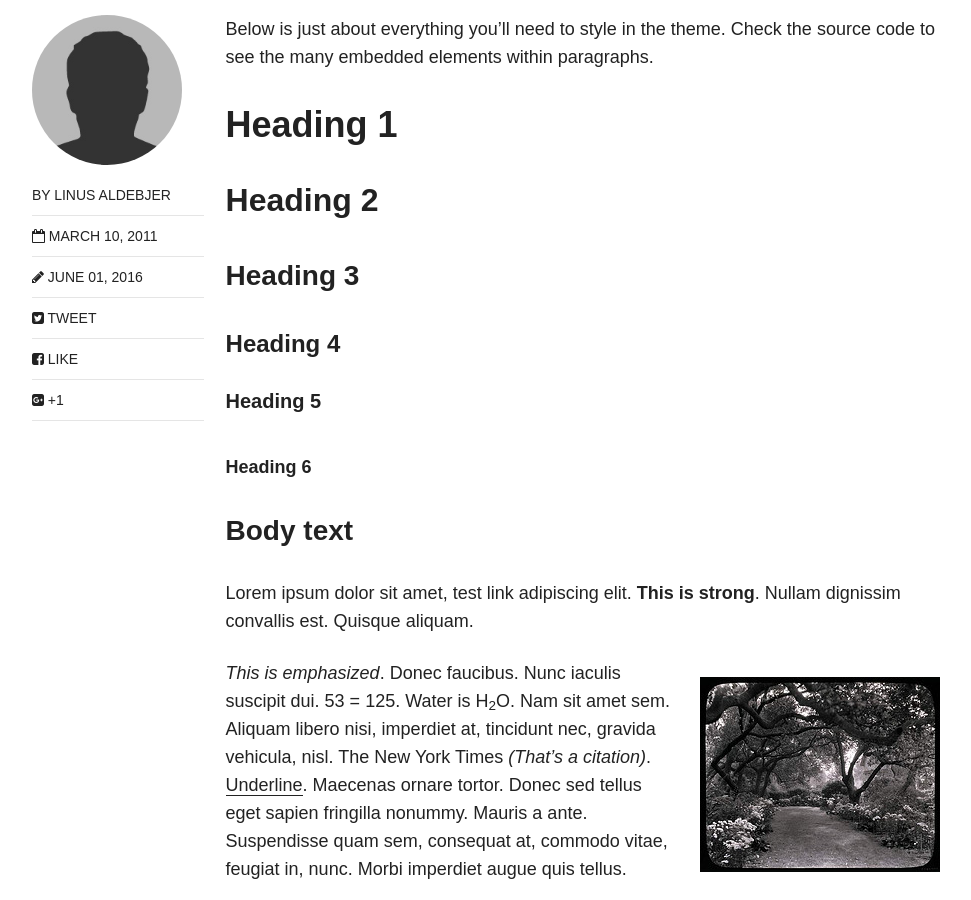
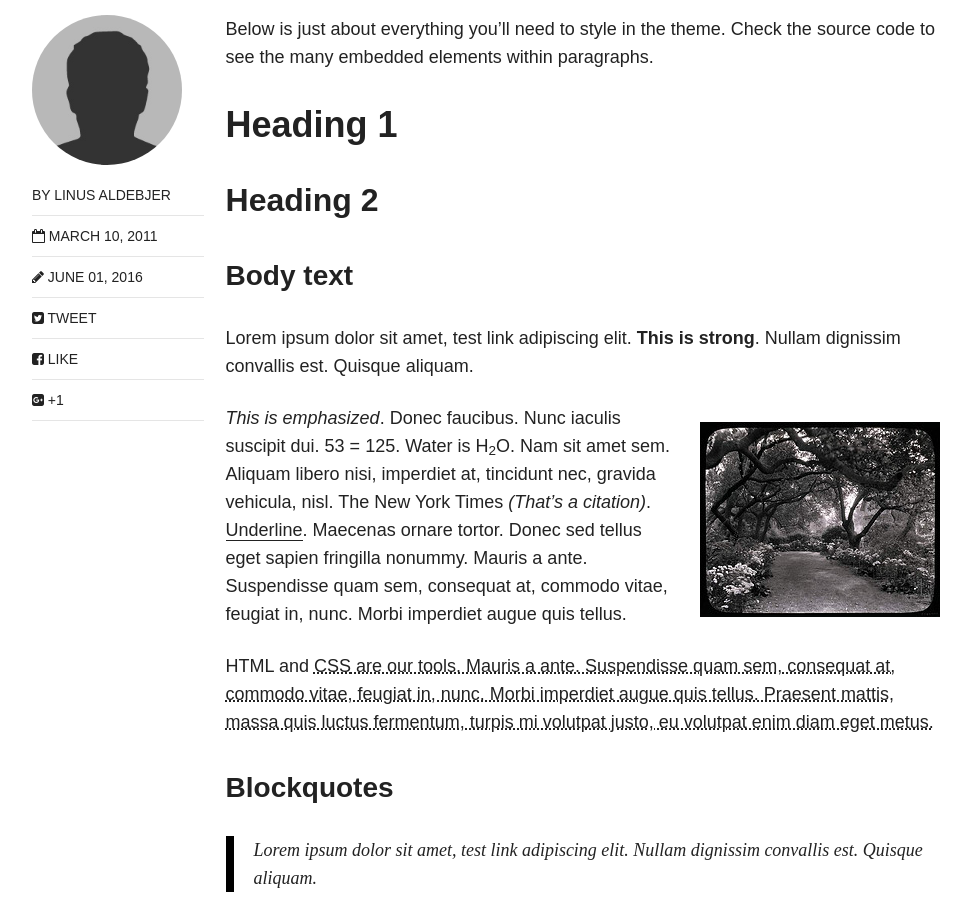
Before and after one commit to aldebjer/pysim, a Jekyll site: the page built from _posts/sample_articles/2011-03-10-sample-post.md, in a window 1280 px wide and 900 px high, scrolled down 915 px. Shown: the whole window, without its empty margins (154-1125 px from the left). Built offline with Jekyll 4.4.1, drawn with Linux system fonts in a browser that asks for light colours; nearby versions of some CDN libraries.

Commit message:
fixing first post

```diff
--- a/_posts/sample_articles/2011-03-10-sample-post.md
+++ b/_posts/sample_articles/2011-03-10-sample-post.md
@@ -18,14 +18,6 @@ Below is just about everything you'll need to style in the theme. Check the sour
 # Heading 1
 
 ## Heading 2
-
-### Heading 3
-
-#### Heading 4
-
-##### Heading 5
-
-###### Heading 6
 
 ### Body text
 
```
Also changed, not shown: _posts/articles/2016-06-06-first-post.md (+1 -1 lines).
